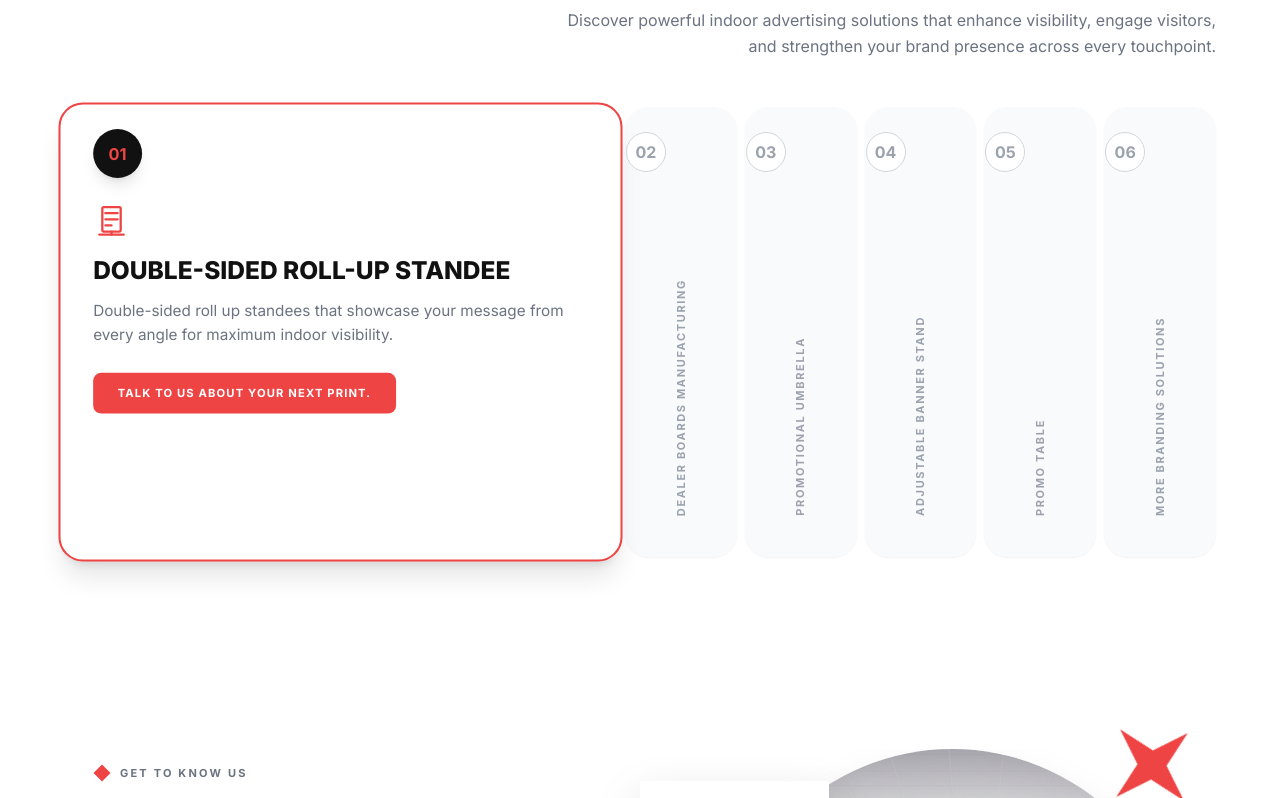
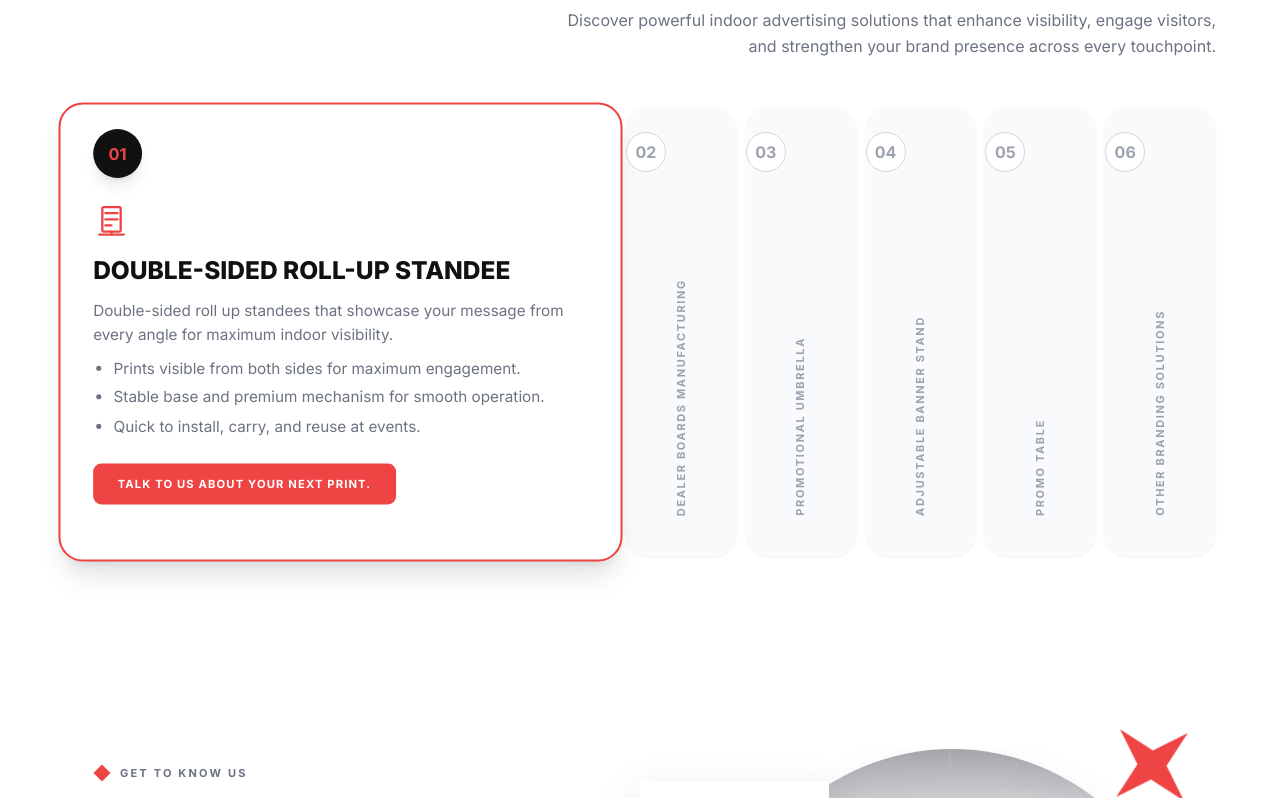
Before and after one commit to webenquiry11-svg/media-factory, a Next.js app in the folder frontend/: page / in a window 1280 px wide. Shown: the part 1835-2633 px from the top of the page. Built offline with nearby package versions, Linux system fonts and the light colour scheme.

Commit message:
Fix nested frontend folder

```diff
--- a/frontend/components/sections/service.tsx
+++ b/frontend/components/sections/service.tsx
@@ -300,37 +300,91 @@ const IndoorServices = () => {
     {
       id: 1,
       title: "Double-Sided Roll-Up Standee",
-      description: "Double-sided roll up standees that showcase your message from every angle for maximum indoor visibility.",
+      description: (
+        <Fragment>
+          Double-sided roll up standees that showcase your message from every angle for maximum indoor visibility.
+          <ul className="list-disc pl-5 mt-2 space-y-1">
+            <li>Prints visible from both sides for maximum engagement.</li>
+            <li>Stable base and premium mechanism for smooth operation.</li>
+            <li>Quick to install, carry, and reuse at events.</li>
+          </ul>
+        </Fragment>
+      ),
       icon: StandeeIcon,
     },
     {
       id: 2,
       title: "Dealer Boards Manufacturing",
-      description: "Professional dealer boards crafted to elevate in-store branding, ensure high visibility, and strengthen dealer presence.",
+      description: (
+        <Fragment>
+          Professional dealer boards crafted to elevate in-store branding, ensure high visibility, and strengthen dealer presence.
+          <ul className="list-disc pl-5 mt-2 space-y-1">
+            <li>Sturdy dealer boards designed for long-term outdoor performance.</li>
+            <li>Crisp printing for clear visibility of logos and offers.</li>
+            <li>Custom sizes and structures to match dealer location requirements.</li>
+          </ul>
+        </Fragment>
+      ),
       icon: DealerBoardIcon,
     },
     {
       id: 3,
       title: "Promotional Umbrella",
-      description: "Weather-resistant promotional umbrellas that display your brand prominently at events, storefronts, and outdoor activations.",
+      description: (
+        <Fragment>
+          Weather-resistant promotional umbrellas that display your brand prominently at events, storefronts, and outdoor activations.
+          <ul className="list-disc pl-5 mt-2 space-y-1">
+            <li>Large branding surface visible in crowded outdoor environments.</li>
+            <li>Weather-resistant fabric with long-lasting color and print quality.</li>
+            <li>Portable, easy to install for events and activations.</li>
+          </ul>
+        </Fragment>
+      ),
       icon: UmbrellaIcon,
     },
     {
       id: 4,
       title: "Adjustable Banner Stand",
-      description: "Versatile adjustable banner stands that adapt to any indoor space, ensuring clear, professional brand visibility.",
+      description: (
+        <Fragment>
+          Versatile adjustable banner stands that adapt to any indoor space, ensuring clear, professional brand visibility.
+          <ul className="list-disc pl-5 mt-2 space-y-1">
+            <li>Height and width adjustable to fit multiple banner sizes.</li>
+            <li>Strong frame ensures stability in indoor event conditions.</li>
+            <li>Reusable hardware for different campaigns and creative changes.</li>
+          </ul>
+        </Fragment>
+      ),
       icon: BannerStandIcon,
     },
     {
       id: 5,
       title: "Promo Table",
-      description: "Engaging promo tables designed to showcase products, capture leads, and boost brand interaction at events.",
+      description: (
+        <Fragment>
+          Engaging promo tables designed to showcase products, capture leads, and boost brand interaction at events.
+          <ul className="list-disc pl-5 mt-2 space-y-1">
+            <li>Lightweight table with branding panels on all sides.</li>
+            <li>Ideal for sampling, lead capture, and info desks.</li>
+            <li>Easy to assemble, dismantle, and transport between venues.</li>
+          </ul>
+        </Fragment>
+      ),
       icon: PromoTableIcon,
     },
     {
       id: 6,
-      title: "More Branding Solutions",
-      description: "Corporate Branding, Glowsign Board, Vinyl Printing, Customized Wallpaper Printing, Retail Shop Branding, In Shop Branding, X Banner Stand, Table Top Roll Up Stand, Catalogue Stand, Canopy, Cut Out Stand.",
+      title: "Other Branding Solutions",
+      description: (
+        <Fragment>
+          (Glowsign Board, Vinyl Printing, Customized Wallpaper, Retail Shop Branding, In-Shop Branding, X Banner Stand, Table Top Roll Up Stand, Catalogue Stand, Canopy, Cut Out Stand)
+          <ul className="list-disc pl-5 mt-2 space-y-1">
+            <li>Wide range of formats tailored to diverse branding needs.</li>
+            <li>High-quality materials ensure durability and professional presentation everywhere.</li>
+            <li>Customizable designs aligned with brand guidelines and campaign goals.</li>
+          </ul>
+        </Fragment>
+      ),
       icon: MoreIcon,
     },
   ];
@@ -397,12 +451,14 @@ const IndoorServices = () => {
                         {step.title}
                         </h3>
 
-                        <p className="text-gray-500 text-sm sm:text-[15px] leading-relaxed mb-4 lg:mb-6 pl-14 lg:pl-0">
+                        <div className="text-gray-500 text-sm sm:text-[15px] leading-relaxed mb-4 lg:mb-6 pl-14 lg:pl-0">
                         {step.description}
-                        </p>
-                        <a href="#contact" className="inline-block px-6 py-3 bg-red-500 hover:bg-[#111] text-white text-[10px] sm:text-[11px] font-bold uppercase tracking-widest rounded-lg transition-colors w-fit mb-4 lg:mb-0 ml-14 lg:ml-0">
-                          Talk to us about your next print.
-                        </a>
+                        </div>
+                        {step.id !== 6 && (
+                          <a href="#contact" className="inline-block px-6 py-3 bg-red-500 hover:bg-[#111] text-white text-[10px] sm:text-[11px] font-bold uppercase tracking-widest rounded-lg transition-colors w-fit mb-4 lg:mb-0 ml-14 lg:ml-0">
+                            Talk to us about your next print.
+                          </a>
+                        )}
                     </div>
                     ) : (
                     // Inactive Content (Vertical Text - Desktop Only)
```
